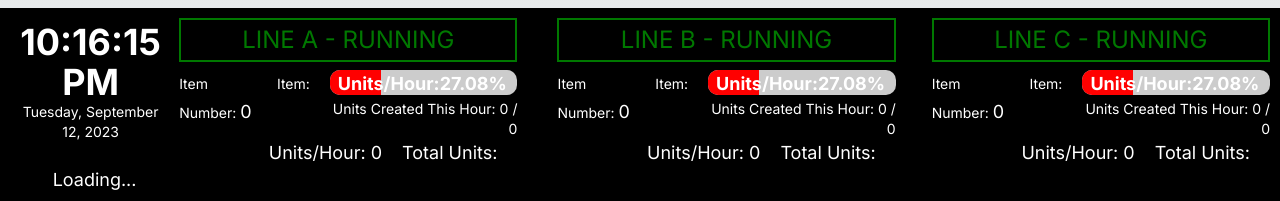
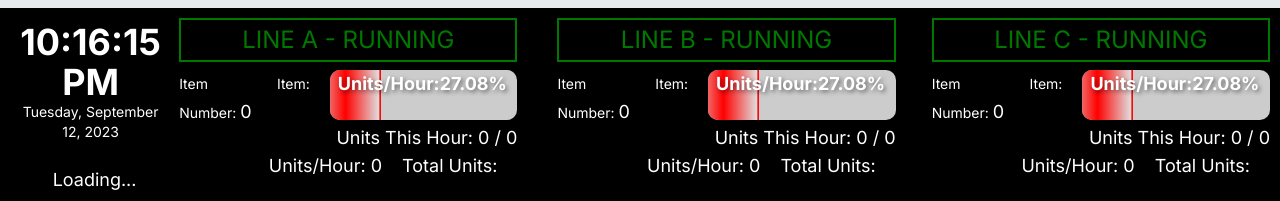
Before and after one commit to infiniteoo/production_timeline, a Next.js app: page / in a window 1280 px wide. Shown: the part 596-797 px from the top of the page. Built offline with nearby package versions, Linux system fonts and the light colour scheme; no server answers.

Commit message:
updated progress bar.  still trying to get count reset at TOH. hoping this change does it

```diff
--- a/components/ProgressBar.css
+++ b/components/ProgressBar.css
@@ -1,23 +1,39 @@
 /* ProgressBar.css */
 
 .progress-container {
-  width: full;
-  height: 25px;
+  width: 100%;
+  height: 50px;
   background-color: #ccc;
   border-radius: 10px;
   overflow: hidden;
 }
 
+@keyframes pulseEffect {
+  0% {
+    background-position: 100% 0;
+  }
+  100% {
+    background-position: -100% 0;
+  }
+}
+
 .progress-bar {
   height: 100%;
-  background: red;
+  background: linear-gradient(
+    90deg,
+    red,
+    #e0e0e0,
+    red,
+    #e0e0e0
+  ); /* Adjusted white to a light gray */
+  background-size: 200% 100%;
   color: white;
   text-align: center;
   transition: width 0.5s ease-in-out;
+  animation: pulseEffect 3s infinite;
 }
 
 .progress-text {
   font-weight: bold;
+  text-shadow: 2px 2px 4px rgba(0, 0, 0, 0.5);
 }
-
-/* Add any additional styles as needed */
--- a/components/ProgressBar.jsx
+++ b/components/ProgressBar.jsx
@@ -31,8 +31,8 @@ function ProgressBar({ message, totalQty, showUnitsLeft = false }) {
           </div>
         )}
       </div>
-      <div className="text-right text-sm mt-1">
-        {showUnitsLeft ? "Units Left This Hour: " : "Units Created This Hour: "}
+      <div className="text-right text-md mt-1">
+        {showUnitsLeft ? "Units Left This Hour: " : "Units This Hour: "}
         <CountUp start={displayValue} end={displayValue} /> / {totalQty}{" "}
       </div>
     </div>
```
